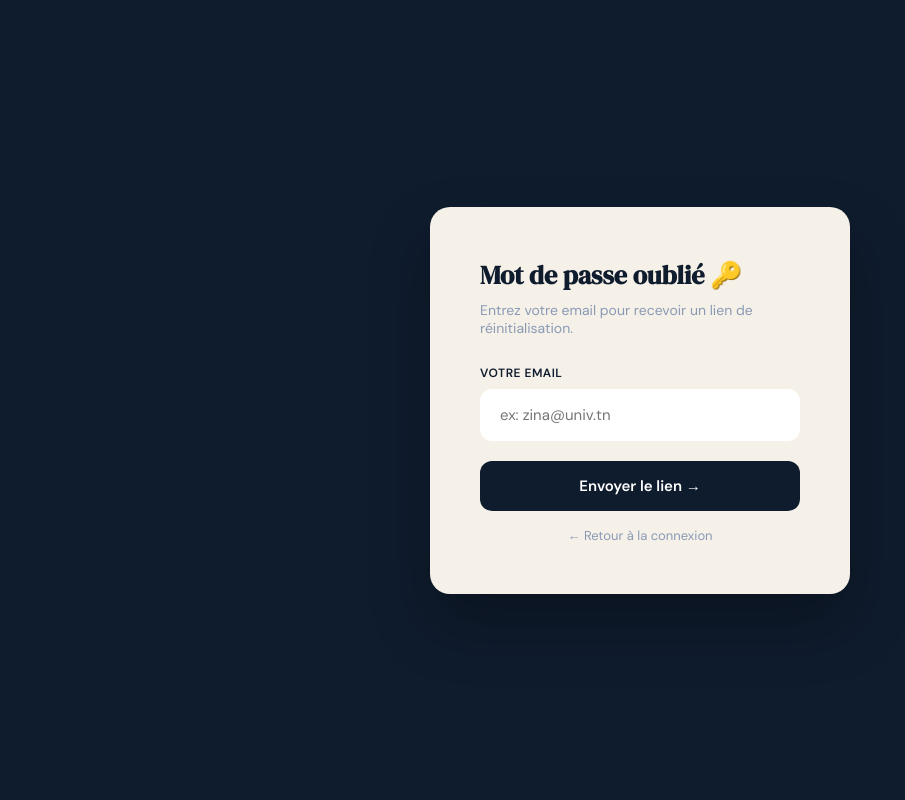
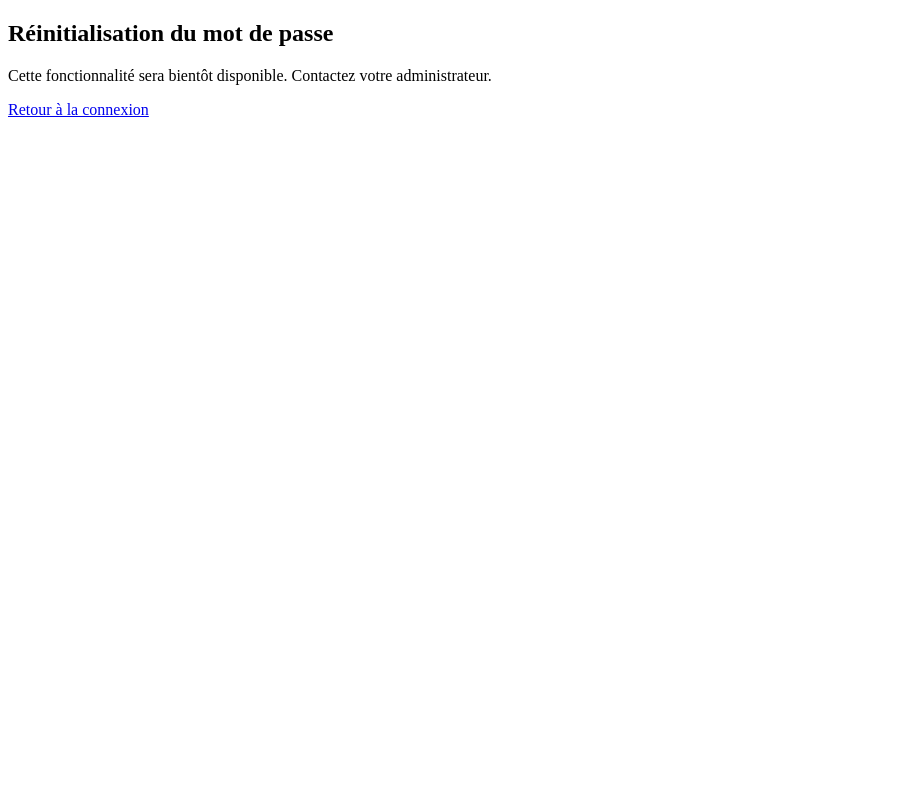
Before and after one commit to zinaaloui968-stack/projet-pf-2026-gestion_-venements_universitaires, a PHP site: page /auth/forgot_password.php in a window 1280 px wide. Shown: the whole page, without its empty margins (0-905 px from the left). Run offline with PHP 8.4, Linux system fonts and the light colour scheme; some libraries are stand-ins or nearby versions.

Commit message:
Update forgot_password.php

```diff
--- a/app/auth/forgot_password.php
+++ b/app/auth/forgot_password.php
@@ -1,47 +1,14 @@
 <?php
-session_start();
-$success = false;
-if ($_SERVER['REQUEST_METHOD'] === 'POST') {
-    // In a real app: generate token, save to DB, send email via PHPMailer
-    $success = true;
-}
+require_once __DIR__ . '/../includes/config.php';
+// Ici vous pouvez ajouter la logique de réinitialisation par email
+// Pour l'instant, simple message
 ?>
 <!DOCTYPE html>
-<html lang="fr">
-<head>
-<meta charset="UTF-8">
-<title>Mot de passe oublié — UniEvent</title>
-<style>
-@import url('https://fonts.googleapis.com/css2?family=DM+Serif+Display&family=DM+Sans:wght@300;400;500;600&display=swap');
-*,*::before,*::after{box-sizing:border-box;margin:0;padding:0;}
-:root{--navy:#0f1c2e;--accent:#e8a020;--light:#f5f0e8;}
-body{font-family:'DM Sans',sans-serif;background:var(--navy);min-height:100vh;display:flex;align-items:center;justify-content:center;}
-.box{background:var(--light);border-radius:20px;padding:50px;width:420px;box-shadow:0 30px 60px rgba(0,0,0,0.3);}
-h2{font-family:'DM Serif Display',serif;font-size:26px;color:var(--navy);margin-bottom:8px;}
-p{color:#8a9ab5;font-size:14px;margin-bottom:28px;}
-label{display:block;font-size:12px;font-weight:600;color:var(--navy);text-transform:uppercase;letter-spacing:0.5px;margin-bottom:8px;}
-input{width:100%;padding:14px 18px;background:#fff;border:2px solid transparent;border-radius:12px;font-family:'DM Sans',sans-serif;font-size:15px;outline:none;transition:border-color 0.2s;margin-bottom:20px;}
-input:focus{border-color:var(--accent);}
-.btn{width:100%;padding:15px;background:var(--navy);color:#fff;border:none;border-radius:12px;font-family:'DM Sans',sans-serif;font-size:15px;font-weight:600;cursor:pointer;transition:background 0.2s;}
-.btn:hover{background:var(--accent);}
-.back{display:block;text-align:center;margin-top:16px;color:#8a9ab5;font-size:13px;text-decoration:none;}
-.alert{padding:12px;background:#eafaf1;color:#27ae60;border-radius:10px;margin-bottom:16px;font-size:14px;}
-</style>
-</head>
+<html>
+<head><title>Mot de passe oublié</title></head>
 <body>
-<div class="box">
-  <h2>Mot de passe oublié 🔑</h2>
-  <p>Entrez votre email pour recevoir un lien de réinitialisation.</p>
-  <?php if($success): ?>
-    <div class="alert">✅ Un lien de réinitialisation a été envoyé à votre email.</div>
-  <?php else: ?>
-  <form method="POST">
-    <label>Votre email</label>
-    <input type="email" name="email" placeholder="ex: zina@univ.tn" required>
-    <button type="submit" class="btn">Envoyer le lien →</button>
-  </form>
-  <?php endif; ?>
-  <a href="../index.php" class="back">← Retour à la connexion</a>
-</div>
+    <h2>Réinitialisation du mot de passe</h2>
+    <p>Cette fonctionnalité sera bientôt disponible. Contactez votre administrateur.</p>
+    <a href="connexion.php">Retour à la connexion</a>
 </body>
 </html>
```
